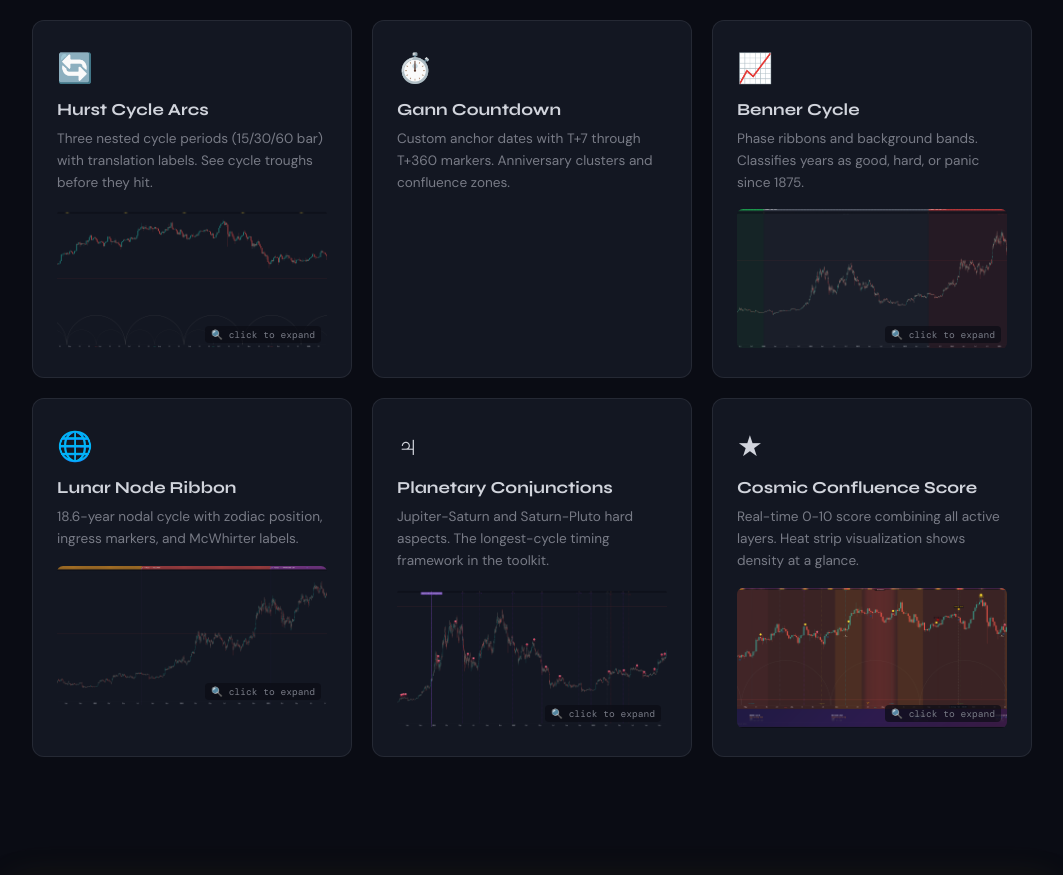
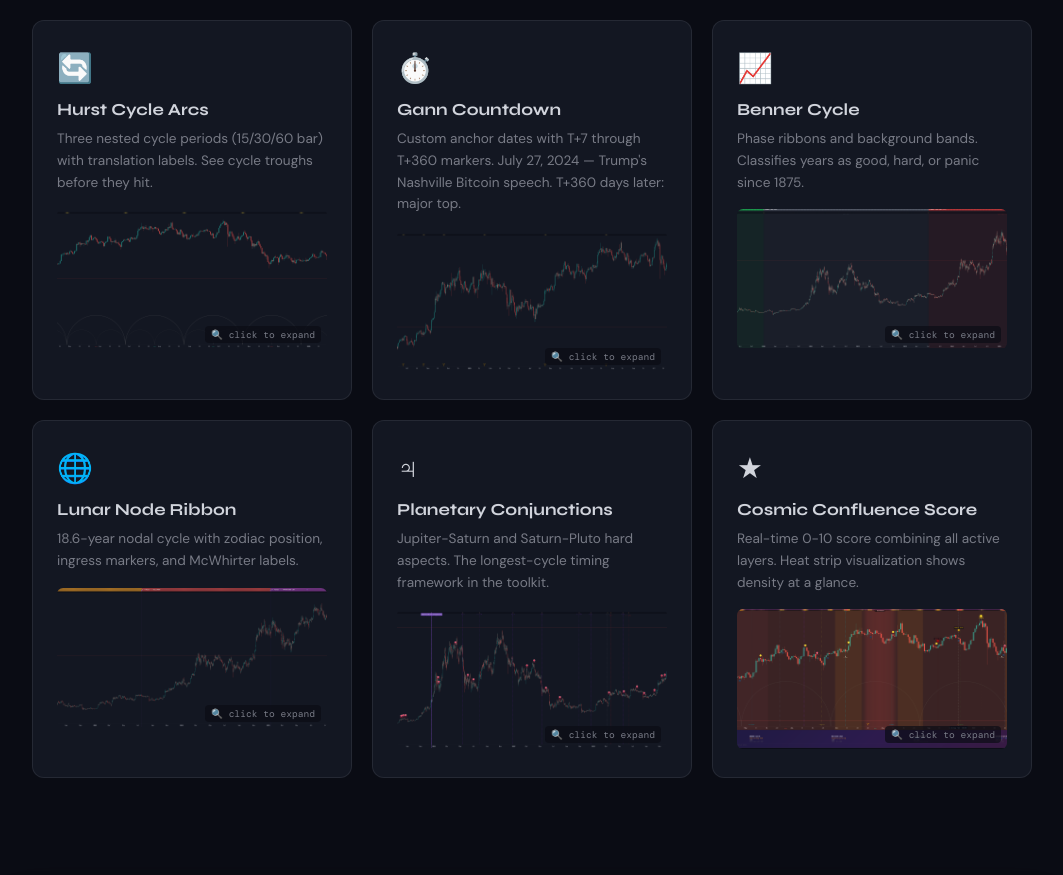
Before and after one commit to WyckoffSniper/celestial-cycles-landing, a React (Vite) app: page / in a window 1280 px wide. Shown: the part 2901-3776 px from the top of the page, without its empty margins (108-1171 px from the left). Built offline with nearby package versions, Linux system fonts and the light colour scheme; the HTML template or start-up script is replaced by a standard one.

Commit message:
feat: add Gann card screenshot and Nashville caption
Co-Authored-By: Claude Opus 4.6 <noreply@anthropic.com>

```diff
--- a/src/App.jsx
+++ b/src/App.jsx
@@ -686,7 +686,7 @@ export default function App() {
           <FeatureCard icon={'\u267B\uFE0F'} title="Mercury & Venus Rx" desc="Retrograde zones with pre/post shadow periods. Historically correlated with volatility spikes." color={C.pink} image="/feature-mercury.png" onImageClick={openLightbox} />
           <FeatureCard icon={'\uD83C\uDF1E'} title="Eclipse Windows" desc="Solar and lunar eclipse markers with glow effects. Major cycle turning points for crypto." color={C.orange} image="/feature-eclipse.png" onImageClick={openLightbox} />
           <FeatureCard icon={'\uD83D\uDD04'} title="Hurst Cycle Arcs" desc="Three nested cycle periods (15/30/60 bar) with translation labels. See cycle troughs before they hit." color={C.textSec} image="/feature-hurst.png" onImageClick={openLightbox} />
-          <FeatureCard icon={'\u23F1\uFE0F'} title="Gann Countdown" desc="Custom anchor dates with T+7 through T+360 markers. Anniversary clusters and confluence zones." color={C.orange} />
+          <FeatureCard icon={'\u23F1\uFE0F'} title="Gann Countdown" desc="Custom anchor dates with T+7 through T+360 markers. July 27, 2024 — Trump's Nashville Bitcoin speech. T+360 days later: major top." color={C.orange} image="/feature-gann.png" onImageClick={openLightbox} />
           <FeatureCard icon={'\uD83D\uDCC8'} title="Benner Cycle" desc="Phase ribbons and background bands. Classifies years as good, hard, or panic since 1875." color={C.teal} image="/feature-benner.png" onImageClick={openLightbox} />
           <FeatureCard icon={'\uD83C\uDF10'} title="Lunar Node Ribbon" desc="18.6-year nodal cycle with zodiac position, ingress markers, and McWhirter labels." color={C.purple} image="/feature-lunar-node.png" onImageClick={openLightbox} />
           <FeatureCard icon={'\u2643'} title="Planetary Conjunctions" desc="Jupiter-Saturn and Saturn-Pluto hard aspects. The longest-cycle timing framework in the toolkit." color={C.blue} image="/feature-conjunctions.png" onImageClick={openLightbox} />
```
Also changed, not shown: public/feature-gann.png (added).
